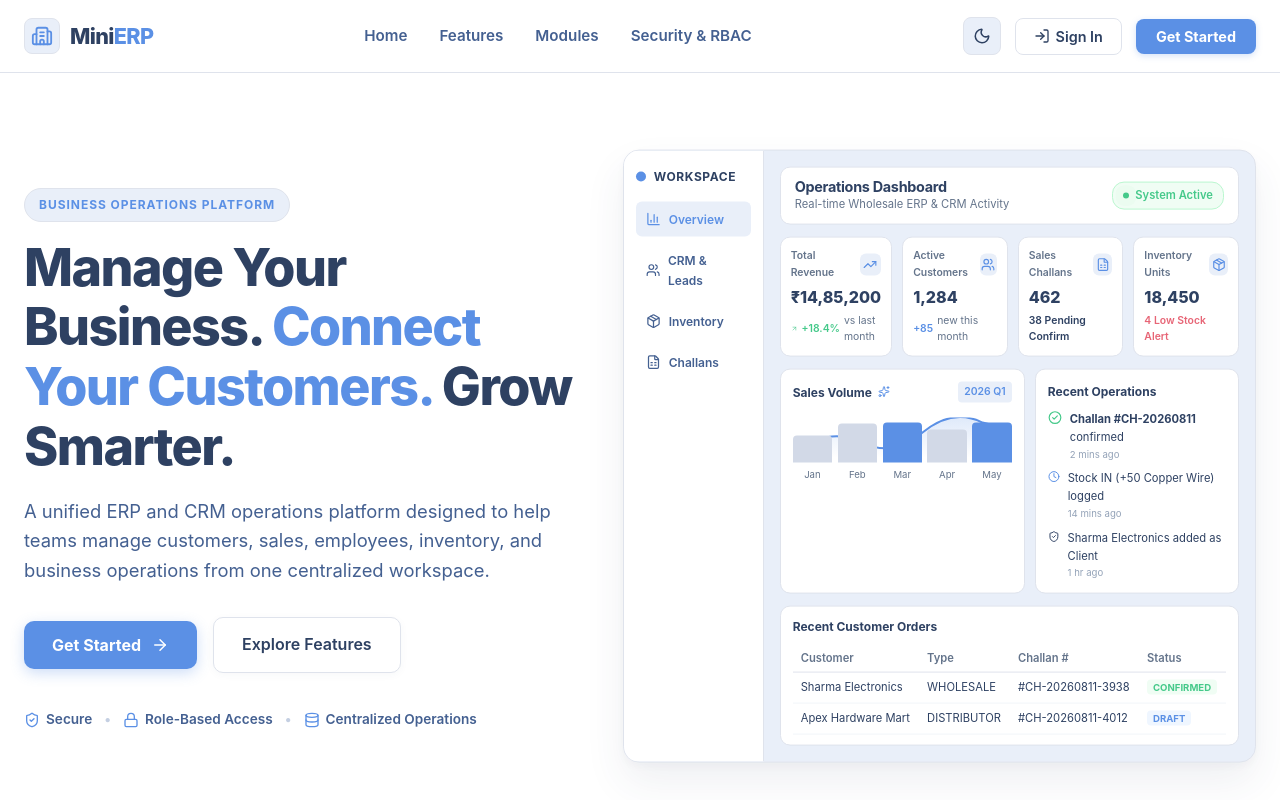
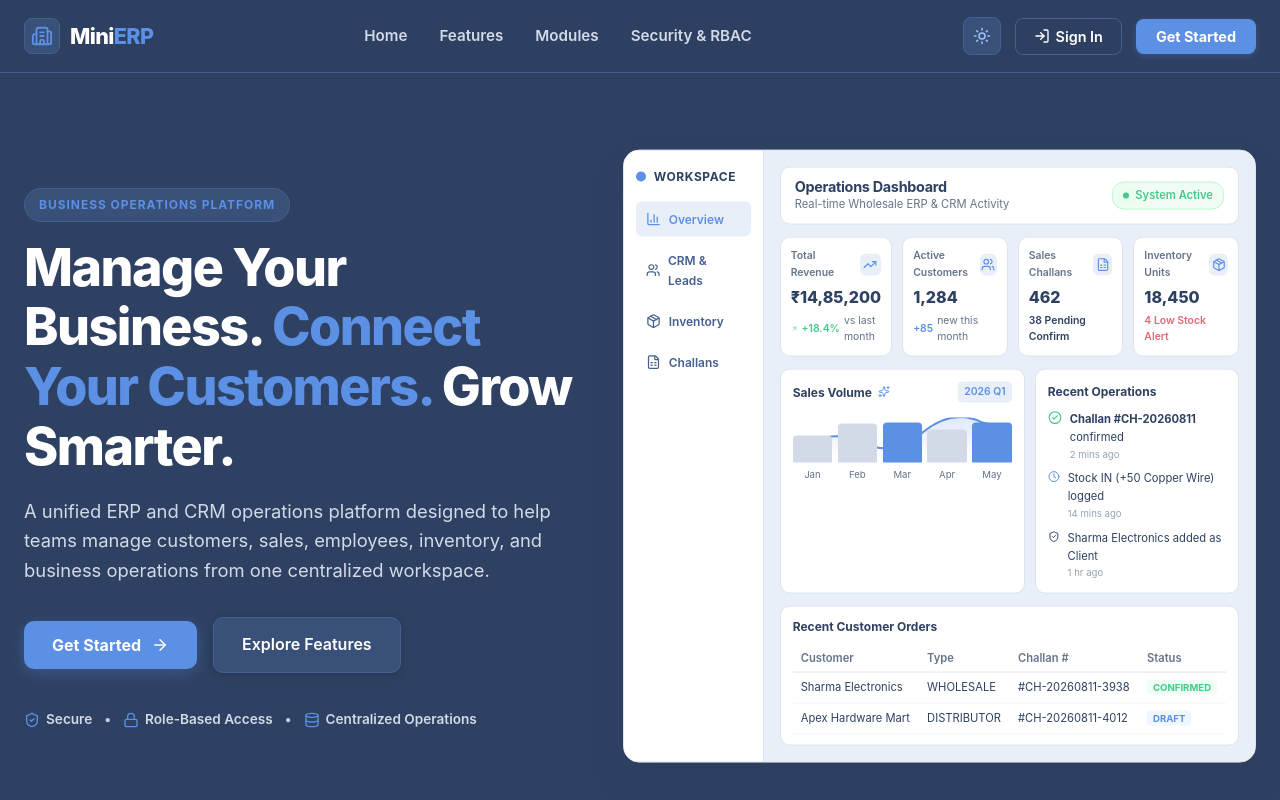
Before and after one commit to prakhar-bip/Mini-CRM, a React (Vite) app in the folder frontend/: page / in a window 1280 px wide. Shown: the top 800 px of the page. Built offline with nearby package versions, Linux system fonts and the light colour scheme; no server answers.

Commit message:
style: set default theme mode to semi-dark navy theme

```diff
--- a/frontend/src/App.tsx
+++ b/frontend/src/App.tsx
@@ -49,7 +49,7 @@
 };
 
 const MainLayout: React.FC = () => {
-  const [theme, setTheme] = useState<'light' | 'dark'>('light');
+  const [theme, setTheme] = useState<'light' | 'dark'>('dark');
   const { isAuthModalOpen, closeAuthModal, defaultRoleKey, openAuthModal, user, logout } = useAuth();
 
   useEffect(() => {
```
